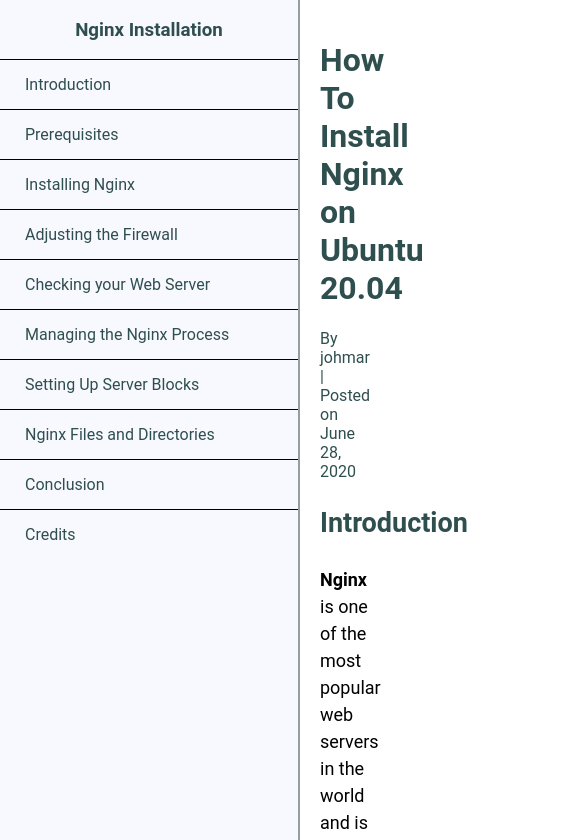
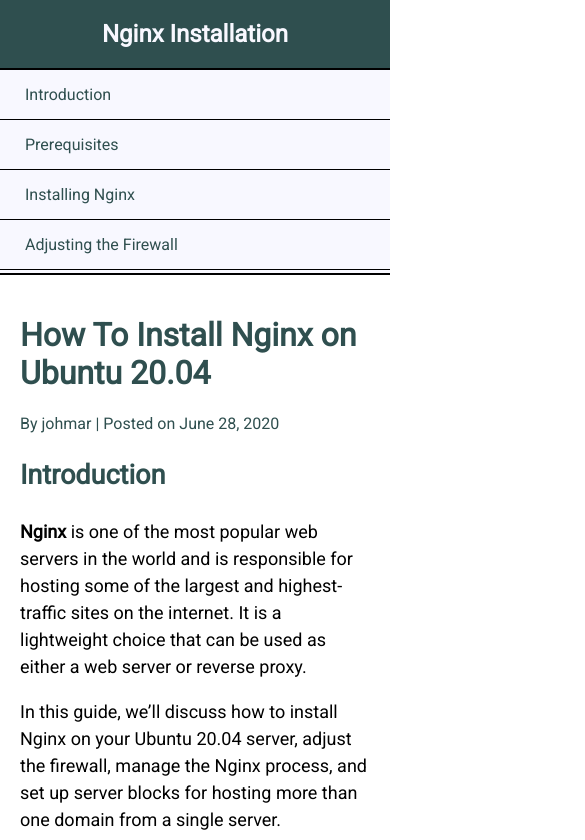
Before and after one commit to jmares/freeCodeCamp, a plain HTML site: page responsive_web_design/tech_doc/index.html in a window 390 px wide. Shown: the top 840 px of the page, 585 px wide, since content can reach past the window. Drawn offline with Linux system fonts and the light colour scheme.

Commit message:
finalized stylesheet

```diff
--- a/responsive_web_design/tech_doc/index.html
+++ b/responsive_web_design/tech_doc/index.html
@@ -8,7 +8,7 @@
     <body>
         <div id="container">
             <nav id="navbar">
-                <header><h3>Nginx Installation</h3></header>
+                <header><h2>Nginx Installation</h2></header>
                 <ul>
                     <li><a href="#Introduction" class="nav-link">Introduction</a></li>
                     <li><a href="#Prerequisites" class="nav-link">Prerequisites</a></li>
--- a/responsive_web_design/tech_doc/style.css
+++ b/responsive_web_design/tech_doc/style.css
@@ -1,16 +1,15 @@
-*, ::after, ::before {
-    -moz-box-sizing: inherit;
-    box-sizing: inherit;
-}
-
 @import url('https://fonts.googleapis.com/css2?family=Roboto&display=swap');
 @import url('https://fonts.googleapis.com/css2?family=Source+Code+Pro&display=swap');
-
 
 body {
     margin: 0;
     padding: 0;
     box-sizing: border-box;
+}
+
+*, ::after, ::before {
+    -moz-box-sizing: inherit;
+    box-sizing: inherit;
 }
 
 #container {
@@ -20,9 +19,11 @@
 }
 
 #navbar {
-    font-family: 'Roboto', sans-serif;
+    font-family: 'Roboto', Arial, Helvetica, sans-serif;
     display: block;
     position: fixed;
+    margin:0;
+    padding: 0;
     top: 0;
     left: 0;
     min-width: 290px;
@@ -33,16 +34,22 @@
 }
 
 #navbar header {
-    margin: 10px auto;
+    margin:0 ;
+    padding: 20px;
     text-align: center;
-    color: darkslategray;
+    background-color: darkslategray;
+    color: ghostwhite;
+}
+
+#navbar h2 {
+    margin: 0;
 }
 
 #navbar ul {
     list-style: none;
     margin: 0;
+    padding: 0;
     height: 80%;
-    padding: 0;
     overflow-y: auto;
     overflow-x: hidden;
 }
@@ -66,12 +73,12 @@
 }
 
 #main-doc {
+    position: relative;
+    display: block;
+    margin-left: 300px;
+    padding: 20px;
     background-color: white;
-    position: relative;
-    margin-left: 300px;
-    font-family: 'Roboto', sans-serif;
-    /*display: block;*/
-    padding: 20px;
+    font-family: 'Roboto', Arial, Helvetica,  sans-serif;
 }
 
 #main-doc header {
@@ -90,6 +97,7 @@
     margin-right: auto;
     max-width: 100%;
     border: solid 2px #e5e5e5;
+    border-radius: 5px;;
 }
 
 .main-section a {
@@ -112,16 +120,6 @@
     margin: 10px 15px;
   }
 
-  /*pre {
-    overflow: auto;
-    white-space: pre;
-    word-wrap: normal;
-    padding: 10px;
-    margin: 5px 25px;
-    overflow-x: scroll;
-    tab-size: 4;
-} */
-
 pre, code {
     font-family: 'Source Code Pro', "Lucida Console", "Lucida Sans Typewriter", "Courier New", Courier, monospace;
     background-color: #f1f3f4;
@@ -141,12 +139,21 @@
     user-select: none;
     color: darkgray;
 }
-/*
-@media screen and (max-width:600px) {
-    #container {
-        flex-direction: column;
+
+@media screen and (max-width:815px) {
+    #navbar ul {
+        border-top: 1px solid;
+        height: 207px;
     }
     #navbar {
         width: 100%;
+        border: none;
+        z-index: 1;
+        max-height: 275px;
+        border-bottom: 2px solid;
     }
-} */
+    #main-doc {
+        margin-left: 0;
+        margin-top: 275px;
+    }
+}
```
